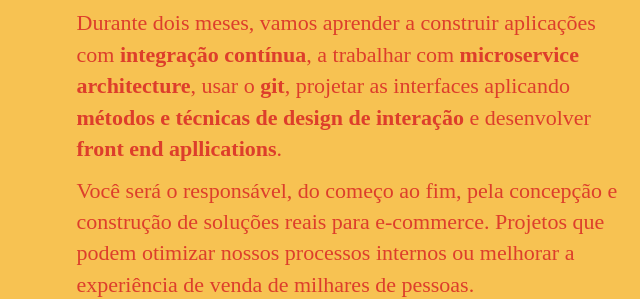
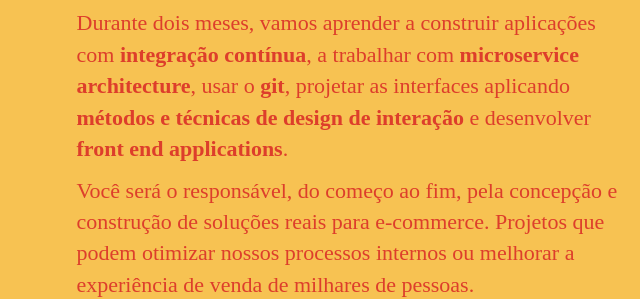
Before and after one commit to vtex/academy, a website: page index.html in a window 1280 px wide. Shown: the part 1283-1582 px from the top of the page, 286-926 px from the left. Drawn offline with nearby package versions, Linux system fonts and the light colour scheme.

Commit message:
Fix typo

```diff
--- a/index.html
+++ b/index.html
@@ -41,7 +41,7 @@
                 <!-- <h2>O QUE É</h2> -->
                 <p>O <a href="http://lab.vtex.com">VTEX Lab</a> Summer Academy é um programa que pretende treinar e injetar nossa cultura em candidatos com grande potencial de crescimento.</p>
                 <p>De <strong>12 de janeiro a 14 de março</strong> você vai receber mentoria em <strong>engenharia de software</strong>, <strong>front end</strong>, <strong>UX</strong> e <strong>design de interface</strong> dos melhores profissionais do mercado.</p>
-                <p>Durante dois meses, vamos aprender a construir aplicações com <strong>integração contínua</strong>, a trabalhar com <strong>microservice architecture</strong>, usar o <strong>git</strong>, projetar as interfaces aplicando <strong>métodos e técnicas de design de interação</strong> e desenvolver <strong>front end apllications</strong>.</p>
+                <p>Durante dois meses, vamos aprender a construir aplicações com <strong>integração contínua</strong>, a trabalhar com <strong>microservice architecture</strong>, usar o <strong>git</strong>, projetar as interfaces aplicando <strong>métodos e técnicas de design de interação</strong> e desenvolver <strong>front end applications</strong>.</p>
                 <p>Você será o responsável, do começo ao fim, pela concepção e construção de soluções reais para e‑commerce. Projetos que podem otimizar nossos processos internos ou melhorar a experiência de venda de milhares de pessoas.</p>
                 <p>Ao final, seu projeto será apresentado para toda a empresa. Pode ser implementado e fazer você entrar para o nosso time!</p>
             </div>
```
